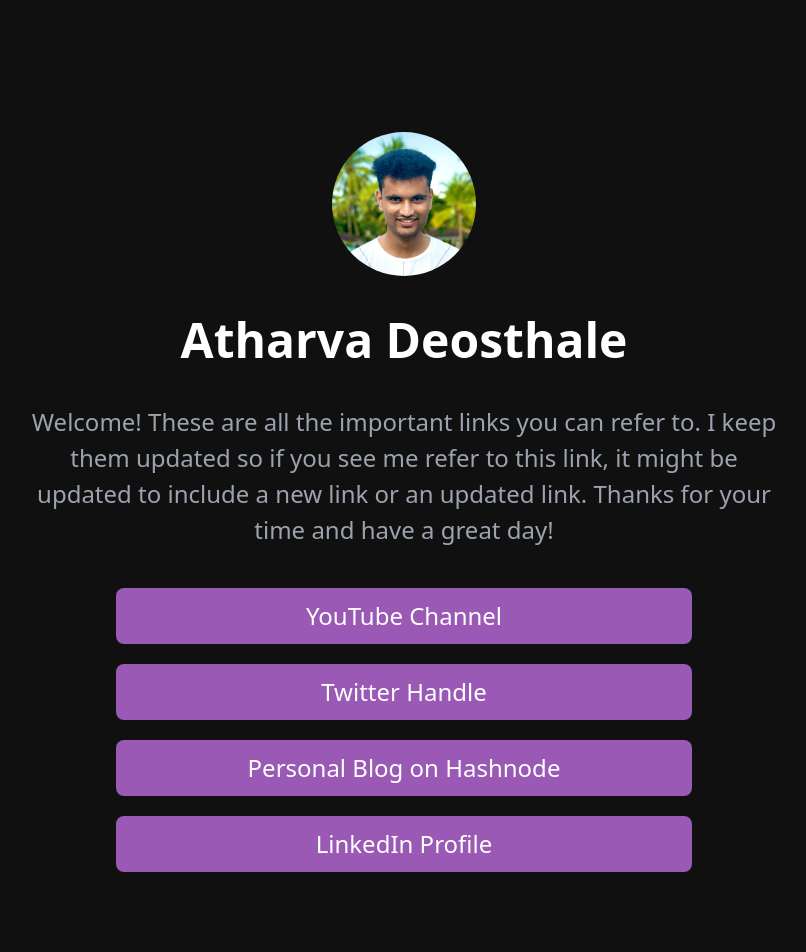
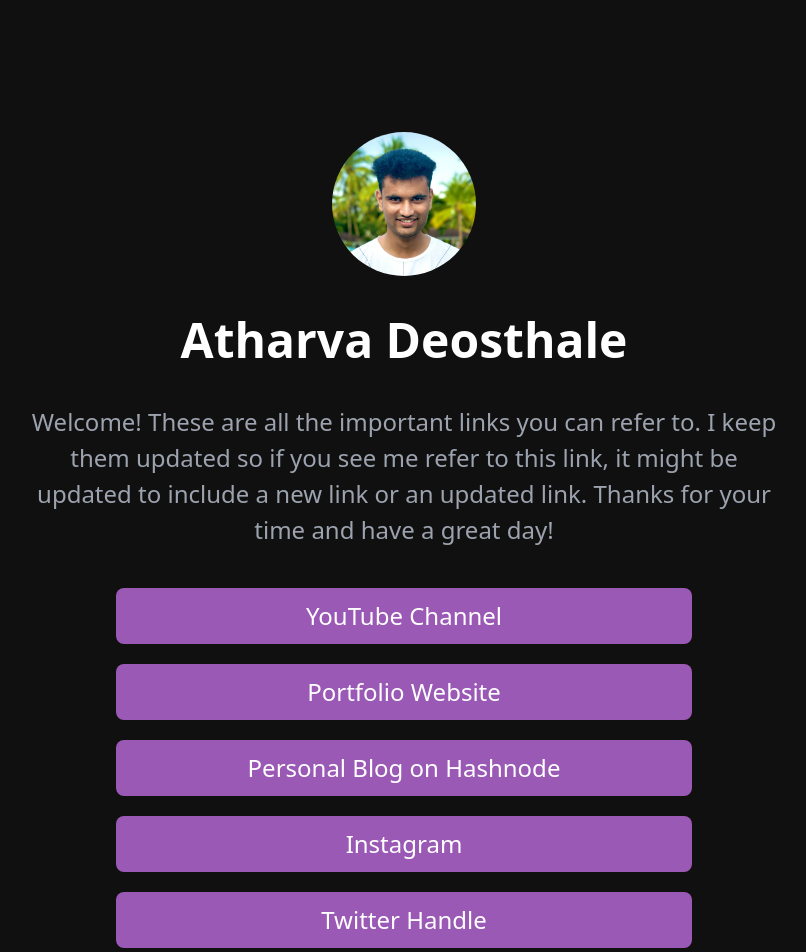
Before and after one commit to atharvadeosthale/atharva-links, a Next.js app: page / in a window 1280 px wide. Shown: the top 952 px of the page, without its empty margins (236-1042 px from the left). Built offline with nearby package versions, Linux system fonts and the light colour scheme.

Commit message:
added portfolio website and instagram, reordered stuff and added key in loop

```diff
--- a/pages/index.tsx
+++ b/pages/index.tsx
@@ -6,10 +6,25 @@ import { useState } from "react";
 import Link from "../components/Link";
 
 const Home: NextPage = () => {
-  const [links, setLinks] = useState([
+  const [links] = useState([
     {
       label: "YouTube Channel",
       url: "https://www.youtube.com/channel/UC3UrEDB27fL3vbnt-tiMgoQ",
+      featured: false,
+    },
+    {
+      label: "Portfolio Website",
+      url: "https://atharva.codes",
+      featured: false,
+    },
+    {
+      label: "Personal Blog on Hashnode",
+      url: "https://blog.atharva.codes",
+      featured: false,
+    },
+    {
+      label: "Instagram",
+      url: "https://instagram.com/atharvadeosthale",
       featured: false,
     },
     {
@@ -17,11 +32,7 @@ const Home: NextPage = () => {
       url: "https://twitter.com/athudeosthale",
       featured: false,
     },
-    {
-      label: "Personal Blog on Hashnode",
-      url: "https://blog.atharva.codes",
-      featured: false,
-    },
+
     {
       label: "LinkedIn Profile",
       url: "https://linkedin.com/in/atharvadeosthale",
@@ -50,8 +61,13 @@ const Home: NextPage = () => {
         </div>
       </div>
       <div className="mt-10 mb-28 flex flex-col gap-y-5 max-w-xl mx-auto w-full">
-        {links.map((link) => (
-          <Link label={link.label} url={link.url} featured={link.featured} />
+        {links.map((link, index) => (
+          <Link
+            key={index}
+            label={link.label}
+            url={link.url}
+            featured={link.featured}
+          />
         ))}
       </div>
       <Script
```
